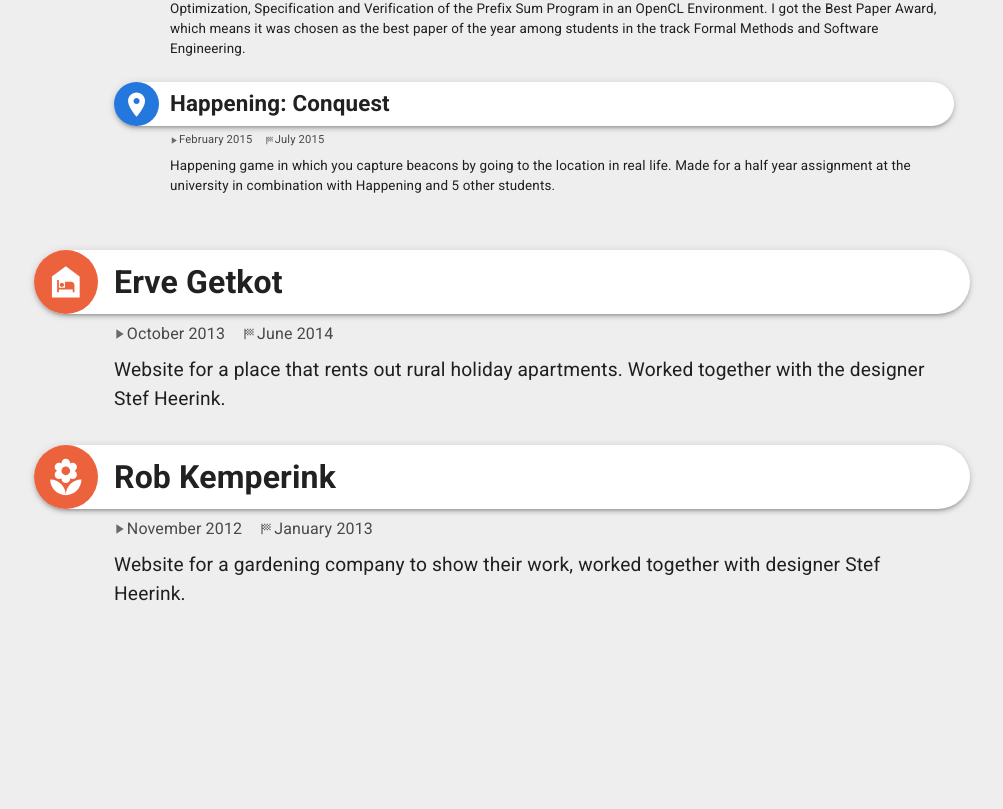
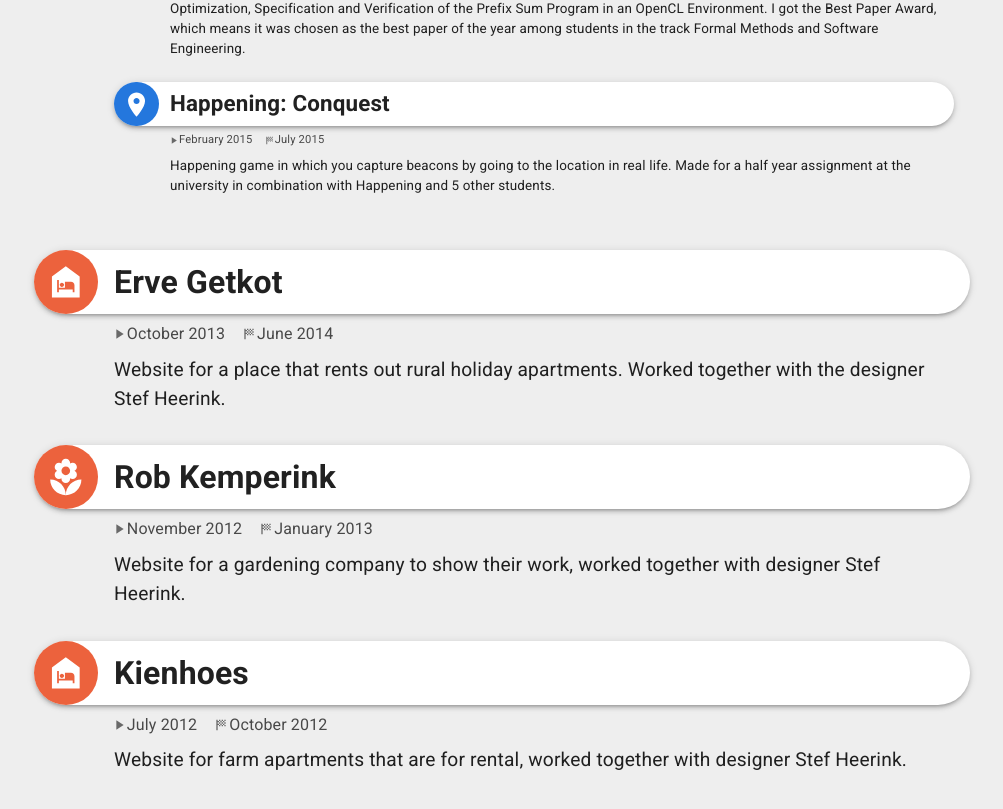
Before and after one commit to NLthijs48/NLthijs48.github.io, a React (Create React App) app: page / in a window 1280 px wide. Shown: the part 3152-3961 px from the top of the page, without its empty margins (138-1141 px from the left). Before the commit the page ends 3921 px from the top, so only its background shows below. Built offline with nearby package versions, Linux system fonts and the light colour scheme.

Commit message:
Add Kienhoes website project

```diff
--- a/src/activities/allActivities.ts
+++ b/src/activities/allActivities.ts
@@ -10,6 +10,7 @@
 import areaShop from './areaShop/areaShop';
 import erveGetkot from './erveGetkot/erveGetkot';
 import robKemperink from './robKemperink/robKemperink';
+import kienhoes from './kienhoes/kienhoes';
 
 const allActivities: ActivityInformation[] = [
 	crisp,
@@ -23,6 +24,7 @@
 	computerScienceBachelor,
 	erveGetkot,
 	robKemperink,
+	kienhoes,
 ];
 
 export default allActivities;
--- /dev/null
+++ b/src/activities/kienhoes/kienhoes.ts
@@ -0,0 +1,15 @@
+import {JobInformation} from '../ActivityInformation';
+import NightShelterIcon from '@mui/icons-material/NightShelter';
+import ActivityType from '../ActivityType';
+
+const kienhoes: JobInformation = {
+	activityType: ActivityType.Job,
+	name: 'Kienhoes',
+	description: 'Website for farm apartments that are for rental, worked together with designer Stef Heerink.',
+	from: 'July 2012',
+	till: 'October 2012',
+	Icon: NightShelterIcon,
+	// Website got replaced by another one
+};
+
+export default kienhoes;
```
